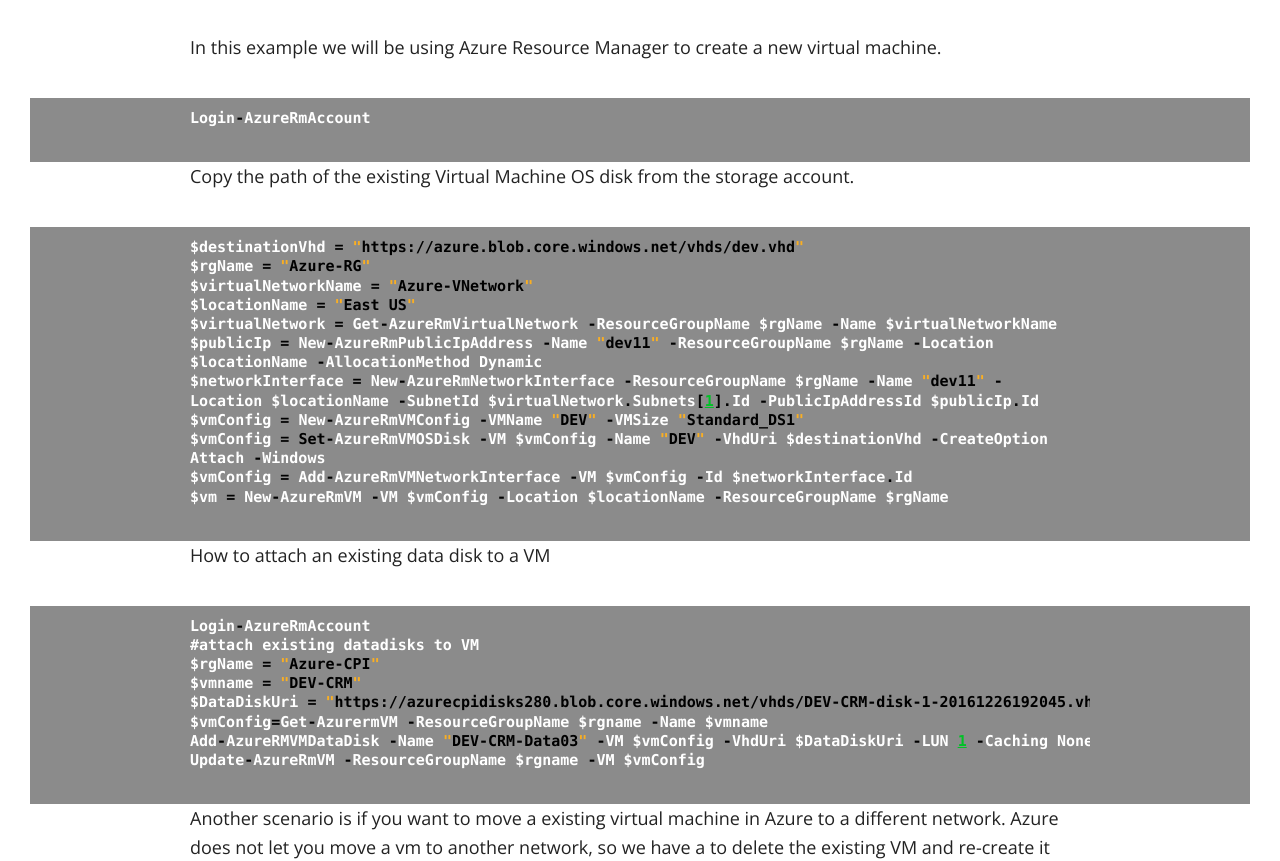
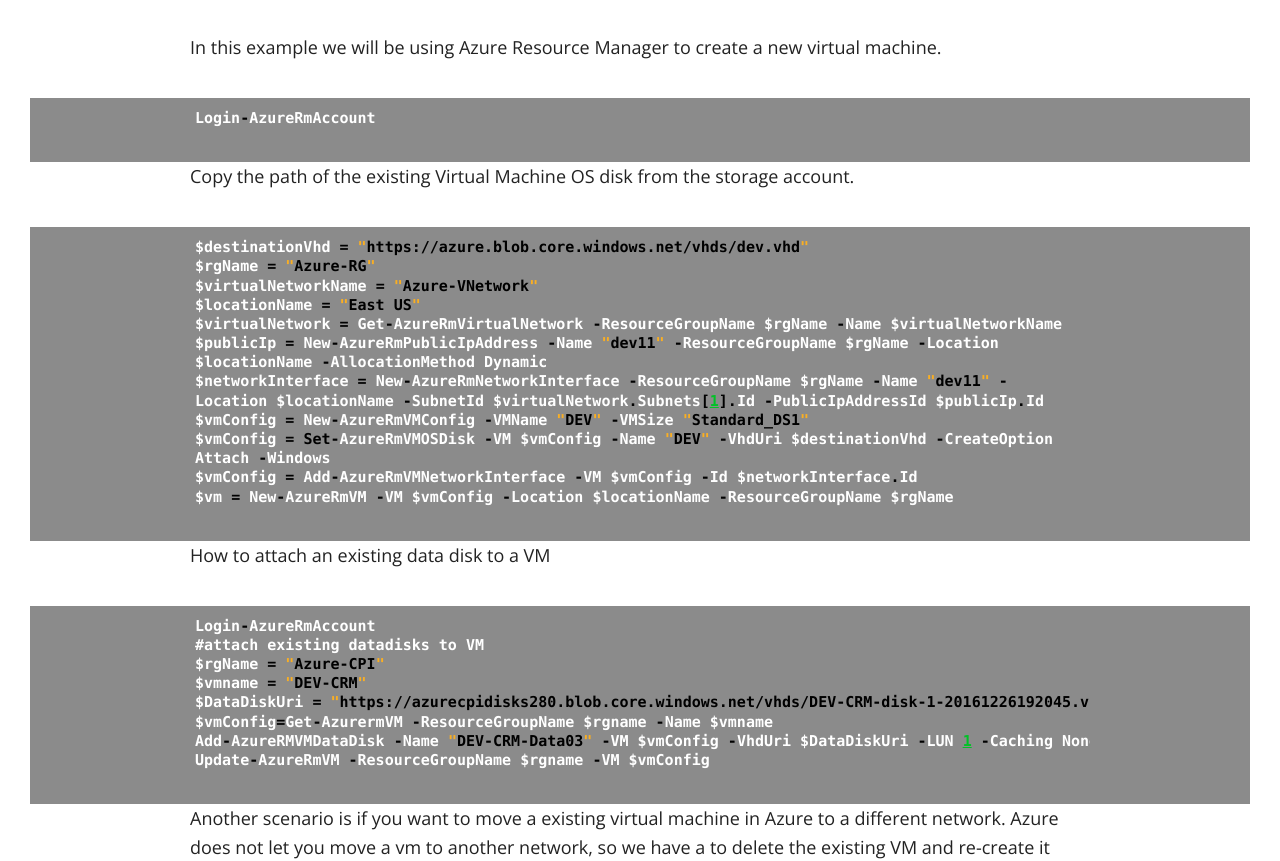
Before and after one commit to ldsouza/ldsouza.github.io, a Jekyll site: the page built from _posts/2017-01-04-how-to-create-a-vm-in-azure-from-an-existing-disk.md, in a window 1280 px wide. Shown: the part 1144-2005 px from the top of the page. Built offline with Jekyll 4.4.1, drawn with Linux system fonts in a browser that asks for light colours; nearby versions of some CDN libraries.

Commit message:
Update style.css

```diff
--- a/assets/css/style.css
+++ b/assets/css/style.css
@@ -1122,6 +1122,6 @@
   padding-top: 0; }
 
 .highlight { color: #fff; background-color: #8B8B8B; font-family: Consolas,"Liberation Mono",Courier,monospace;
-line-height: 1.2; padding: 5px 0;} /* Name.Other */
+line-height: 1.2; padding: 5px;} /* Name.Other */
 
 .highlight s2{color: #FAAF22;}
```
